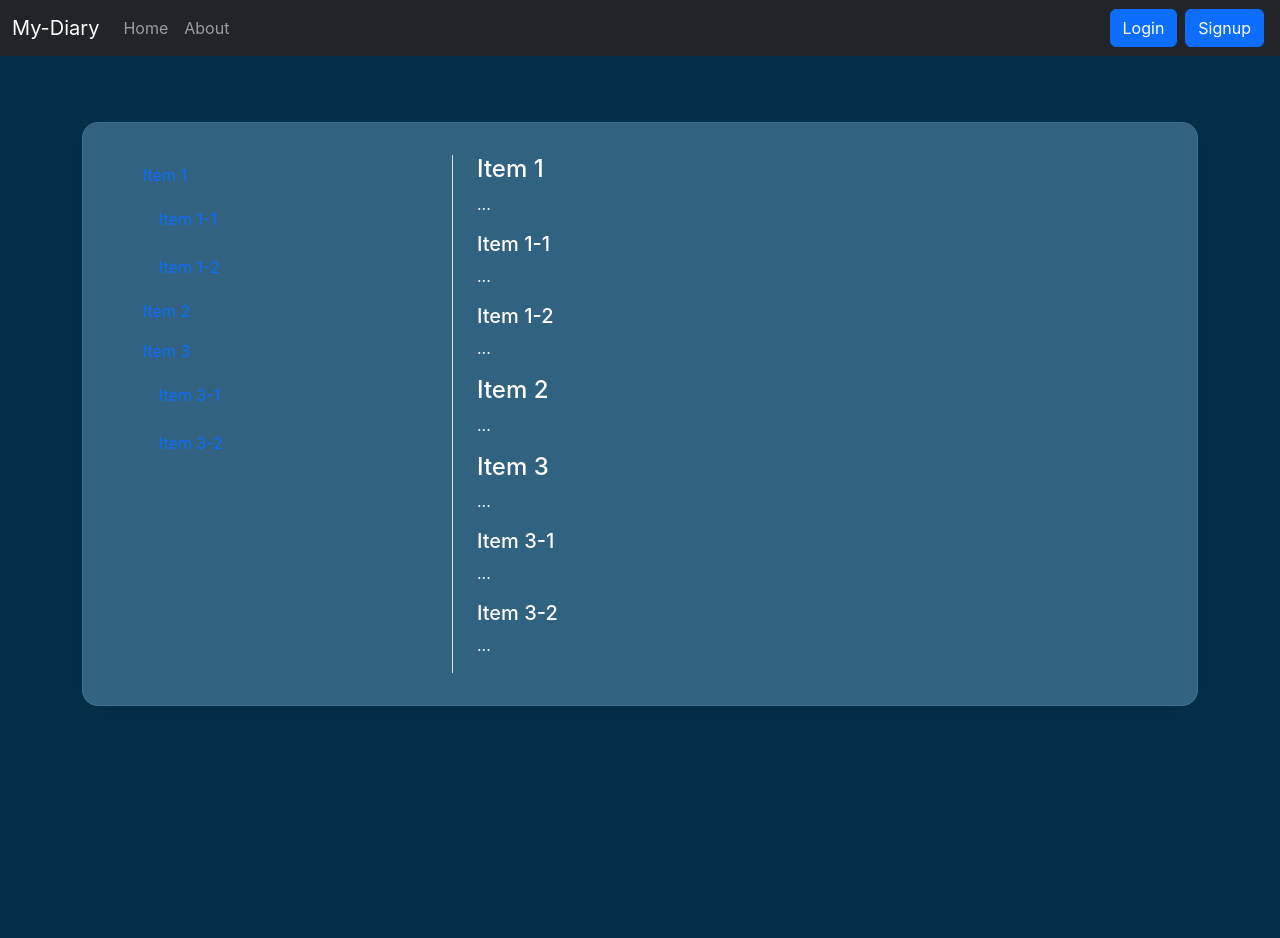
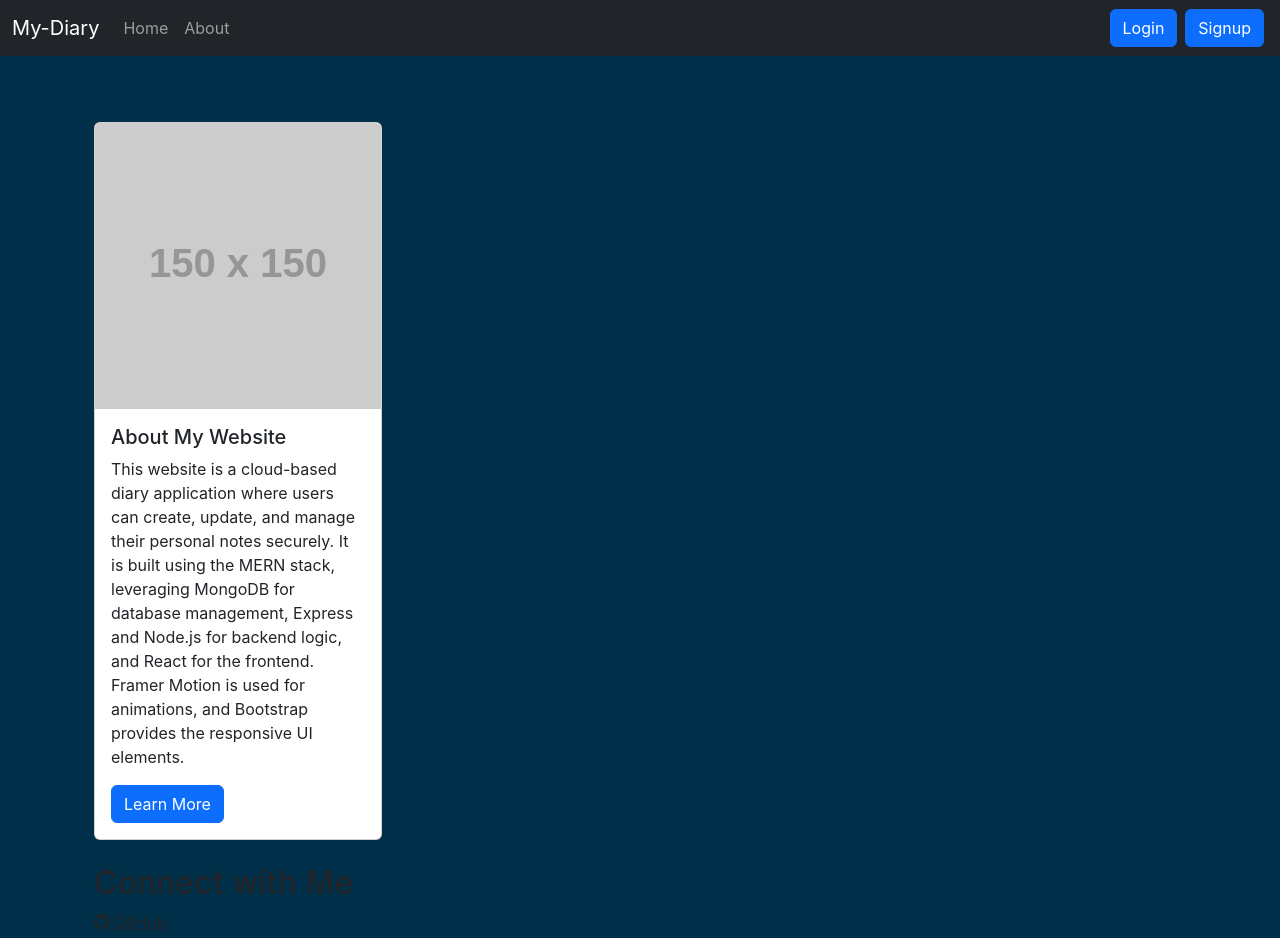
Before and after one commit to anakafeel/my-diary-frontend, a React (Create React App) app: page /About in a window 1280 px wide. Shown: the top 938 px of the page. Before the commit the page ends 800 px from the top, so only its background shows below. Built offline with nearby package versions, Linux system fonts and the light colour scheme.

Commit message:
about prompt - 1

```diff
--- a/src/components/About.js
+++ b/src/components/About.js
@@ -2,81 +2,43 @@ import React from "react";
 
 const About = () => {
   return (
-      <div class="row login" style={{ padding: "2rem", minHeight: "400px" }}>
-        <div class="col-4">
-          <nav
-            id="navbar-example3"
-            class="h-100 flex-column align-items-stretch pe-4 border-end"
-          >
-            <nav class="nav nav-pills flex-column">
-              <a class="nav-link" href="#item-1">
-                Item 1
-              </a>
-              <nav class="nav nav-pills flex-column">
-                <a class="nav-link ms-3 my-1" href="#item-1-1">
-                  Item 1-1
-                </a>
-                <a class="nav-link ms-3 my-1" href="#item-1-2">
-                  Item 1-2
-                </a>
-              </nav>
-              <a class="nav-link" href="#item-2">
-                Item 2
-              </a>
-              <a class="nav-link" href="#item-3">
-                Item 3
-              </a>
-              <nav class="nav nav-pills flex-column">
-                <a class="nav-link ms-3 my-1" href="#item-3-1">
-                  Item 3-1
-                </a>
-                <a class="nav-link ms-3 my-1" href="#item-3-2">
-                  Item 3-2
-                </a>
-              </nav>
-            </nav>
-          </nav>
-        </div>
-
-        <div class="col-8">
-          <div
-            data-bs-spy="scroll"
-            data-bs-target="#navbar-example3"
-            data-bs-smooth-scroll="true"
-            class="scrollspy-example-2"
-            tabindex="0"
-          >
-            <div id="item-1">
-              <h4>Item 1</h4>
-              <p>...</p>
-            </div>
-            <div id="item-1-1">
-              <h5>Item 1-1</h5>
-              <p>...</p>
-            </div>
-            <div id="item-1-2">
-              <h5>Item 1-2</h5>
-              <p>...</p>
-            </div>
-            <div id="item-2">
-              <h4>Item 2</h4>
-              <p>...</p>
-            </div>
-            <div id="item-3">
-              <h4>Item 3</h4>
-              <p>...</p>
-            </div>
-            <div id="item-3-1">
-              <h5>Item 3-1</h5>
-              <p>...</p>
-            </div>
-            <div id="item-3-2">
-              <h5>Item 3-2</h5>
-              <p>...</p>
-            </div>
-          </div>
+    <>
+      <div className="card" style={{ width: "18rem" }}>
+        <img src="https://via.placeholder.com/150" className="card-img-top" alt="Website Overview" />
+        <div className="card-body">
+          <h5 className="card-title">About My Website</h5>
+          <p className="card-text">
+            This website is a cloud-based diary application where users can create, update, and manage their personal notes securely.
+            It is built using the MERN stack, leveraging MongoDB for database management, Express and Node.js for backend logic,
+            and React for the frontend. Framer Motion is used for animations, and Bootstrap provides the responsive UI elements.
+          </p>
+          <a href="#!" className="btn btn-primary">Learn More</a>
         </div>
       </div>
+
+      <h2 className="mt-4">Connect with Me</h2>
+      <ul className="list-unstyled">
+        <li>
+          <a href="https://github.com/your-github" target="_blank" rel="noopener noreferrer" className="text-dark">
+            <i className="fa-brands fa-github"></i> GitHub
+          </a>
+        </li>
+        <li>
+          <a href="https://linkedin.com/in/your-linkedin" target="_blank" rel="noopener noreferrer" className="text-dark">
+            <i className="fa-brands fa-linkedin"></i> LinkedIn
+          </a>
+        </li>
+        <li>
+          <a href="https://instagram.com/your-instagram" target="_blank" rel="noopener noreferrer" className="text-dark">
+            <i className="fa-brands fa-instagram"></i> Instagram
+          </a>
+        </li>
+      </ul>
+
+      <p className="text-muted mt-3" style={{ fontSize: "0.9rem" }}>
+        Made by Saim Hashmi
+      </p>
+    </>
   );
 };
 
```
